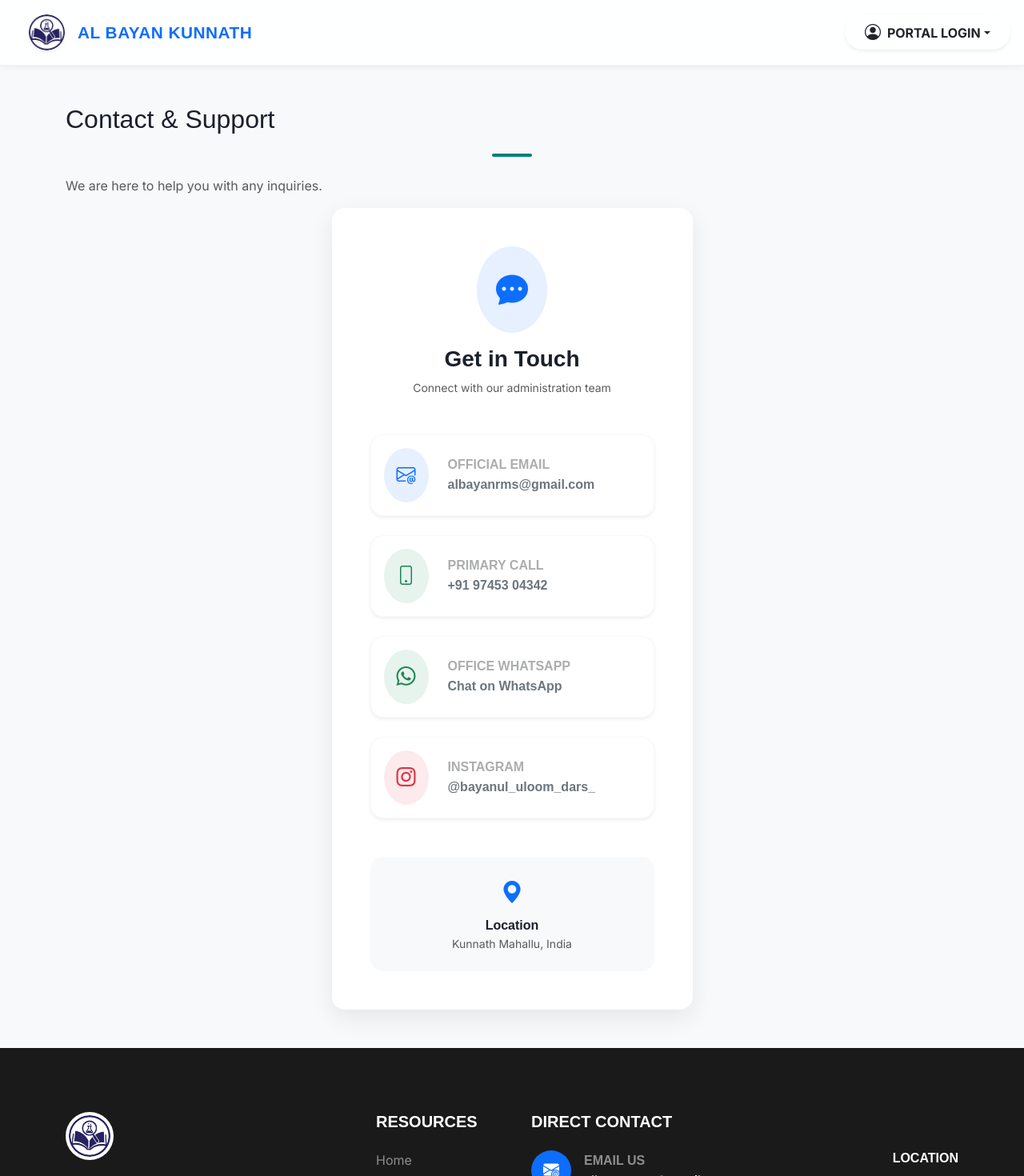
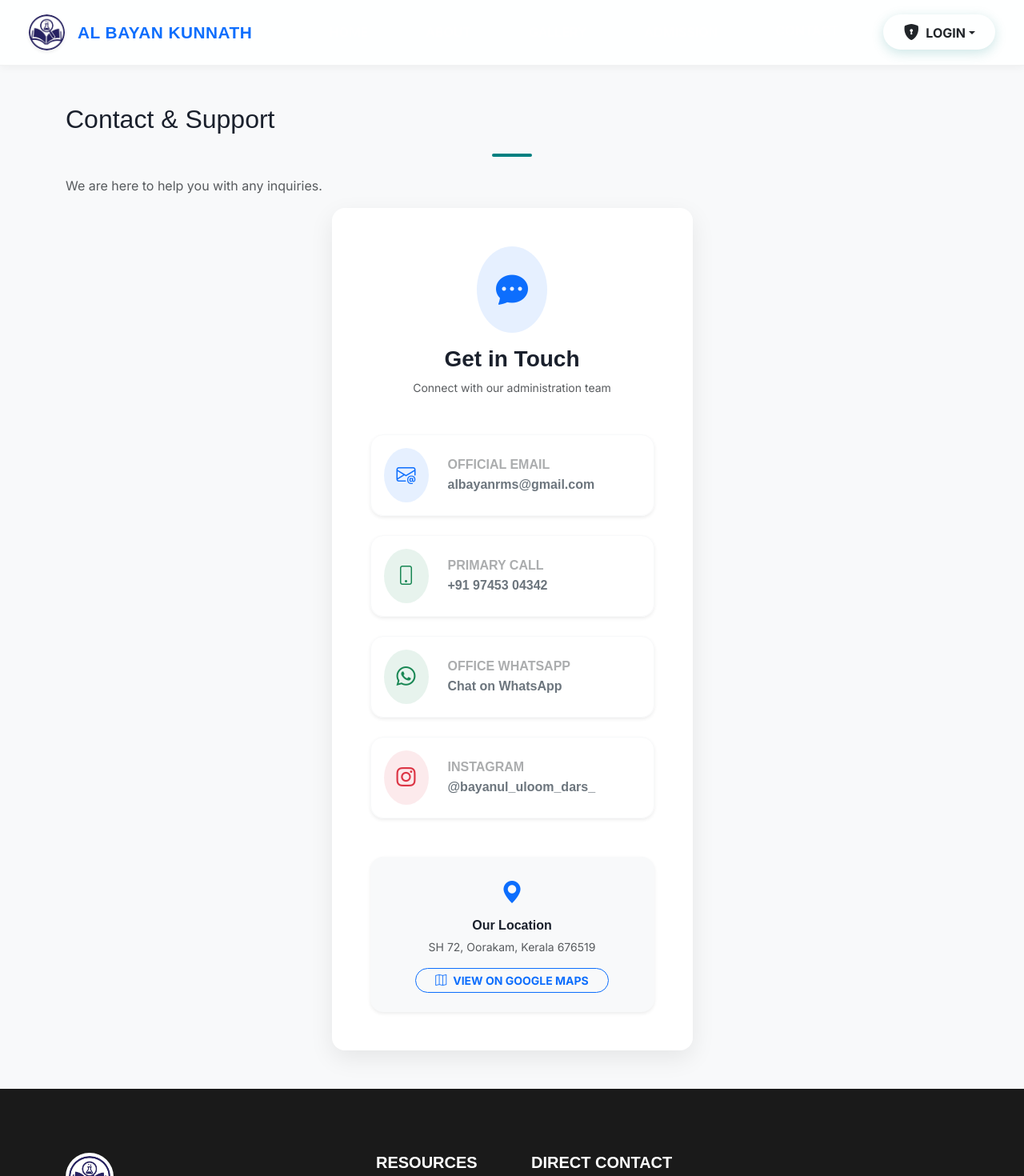
Before and after one commit to albayanrms-sys/BAYANUL-ULOOOM-KUNNATH-DARS, a React (Vite) app: page /contact in a window 1280 px wide. Shown: the top 1470 px of the page at 80% size. Built offline with nearby package versions, Linux system fonts and the light colour scheme.

Commit message:
Update login dropdown snippet and add Google Maps location

```diff
--- a/src/App.jsx
+++ b/src/App.jsx
@@ -62,34 +62,33 @@ function Header() {
             </li>
           </ul>
 
-          <div className="d-flex align-items-center gap-3 mt-3 mt-xl-0">
             <div className="dropdown">
-              <button className="btn btn-premium dropdown-toggle fw-bold rounded-pill px-4 shadow-sm" type="button" data-bs-toggle="dropdown">
-                <i className="bi bi-person-circle fs-5 me-2"></i>
-                <span>PORTAL LOGIN</span>
+              <button className="btn btn-teal-solid dropdown-toggle fw-bold rounded-pill px-4" type="button" data-bs-toggle="dropdown">
+                <i className="bi bi-shield-lock-fill fs-5 me-2"></i>
+                <span>LOGIN</span>
               </button>
-              <ul className="dropdown-menu dropdown-menu-end shadow-lg border-0 rounded-4 mt-3 overflow-hidden animate-up">
+              <ul className="dropdown-menu dropdown-menu-end shadow-lg border-0 rounded-4 mt-2 overflow-hidden">
                 <li>
                   <NavLink className="dropdown-item py-3 d-flex align-items-center gap-3" to="/student-login" onClick={closeMenu}>
-                      <span className="fs-3 bg-primary bg-opacity-10 p-2 rounded-circle">🎓</span>
+                      <span className="fs-4">🎓</span>
                       <div>
                         <div className="fw-bold">Student Portal</div>
-                        <div className="x-small text-muted">View results & docs</div>
+                        <div className="small text-muted">View results & docs</div>
                       </div>
                   </NavLink>
                 </li>
+                <hr className="dropdown-divider m-0 opacity-10"/>
                 <li>
-                  <NavLink className="dropdown-item py-3 d-flex align-items-center gap-3 bg-light" to="/admin" onClick={closeMenu}>
-                      <span className="fs-3 bg-secondary bg-opacity-10 p-2 rounded-circle">🛡️</span>
+                  <NavLink className="dropdown-item py-3 d-flex align-items-center gap-3" to="/admin" onClick={closeMenu}>
+                      <span className="fs-4">🛡️</span>
                       <div>
-                        <div className="fw-bold">Admin Authority</div>
-                        <div className="x-small text-muted">Secure management</div>
+                        <div className="fw-bold">Admin Panel</div>
+                        <div className="small text-muted">Management access</div>
                       </div>
                   </NavLink>
                 </li>
               </ul>
             </div>
-          </div>
         </div>
       </div>
     </nav>
@@ -140,10 +139,10 @@ function Footer() {
                      </a>
                   </div>
                </div>
-               <div className="col-sm-6 text-sm-end">
-                  <h6 className="fw-bold text-white">LOCATION</h6>
-                  <p className="text-white-50 small mb-0">Al Bayan Kunnath Dars,<br/>Kunnath Mahallu, India</p>
-               </div>
+                <div className="col-sm-6 text-sm-end">
+                   <h6 className="fw-bold text-white text-uppercase small">Find Us</h6>
+                   <p className="text-white-50 small mb-0">SH 72, Oorakam,<br/>Kerala - 676519, India</p>
+                </div>
             </div>
           </div>
         </div>
--- a/src/index.css
+++ b/src/index.css
@@ -55,7 +55,7 @@ h1, h2, h3, h4, h5, .fw-bold {
 }
 
 /* Premium Buttons */
-.btn-premium {
+.btn-premium, .btn-teal-solid {
   background: var(--primary);
   color: white;
   border: none;
@@ -66,7 +66,7 @@ h1, h2, h3, h4, h5, .fw-bold {
   box-shadow: 0 4px 15px rgba(0, 128, 128, 0.2);
 }
 
-.btn-premium:hover {
+.btn-premium:hover, .btn-teal-solid:hover {
   background: var(--primary-dark);
   color: white;
   transform: translateY(-2px);
--- a/src/pages/Contact.jsx
+++ b/src/pages/Contact.jsx
@@ -40,10 +40,13 @@ function Contact() {
                   ))}
                </div>
 
-               <div className="mt-5 p-4 rounded-4 bg-light text-center">
+               <div className="mt-5 p-4 rounded-4 bg-light text-center transition-all hover-translate-up shadow-sm">
                   <i className="bi bi-geo-alt-fill text-primary fs-3 mb-2 d-block"></i>
-                  <span className="fw-bold d-block">Location</span>
-                  <p className="small text-muted mb-0">Kunnath Mahallu, India</p>
+                  <span className="fw-bold d-block mb-1">Our Location</span>
+                  <p className="small text-muted mb-3">SH 72, Oorakam, Kerala 676519</p>
+                  <a href="https://www.google.com/maps/place/SH+72,+Oorakam,+Kerala+676519/@11.0554217,76.0022257,3a,75y,331.17h,96.46t/data=!3m7!1e1!3m5!1sDGn9hNTt1GTswEnKsaliFA!2e0!6shttps:%2F%2Fstreetviewpixels-pa.googleapis.com%2Fv1%2Fthumbnail%3Fcb_client%3Dmaps_sv.tactile%26w%3D900%26h%3D600%26pitch%3D-6.4588081337761025%26panoid%3DDGn9hNTt1GTswEnKsaliFA%26yaw%3D331.1665166209837!7i13312!8i6656!4m6!3m5!1s0x3ba64b79b3d9fc13:0xcf9e20707d66c0e7!8m2!3d11.0551686!4d76.0020158!16s%2Fg%2F11j5h647d0?hl=en&entry=ttu&g_ep=EgoyMDI2MDMxMS4wIKXMDSoASAFQAw%3D%3D" target="_blank" rel="noreferrer" className="btn btn-outline-primary btn-sm rounded-pill px-4 fw-bold">
+                    <i className="bi bi-map me-2"></i>VIEW ON GOOGLE MAPS
+                  </a>
                </div>
             </div>
           </div>
```
